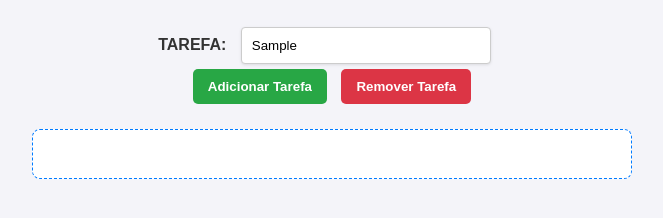
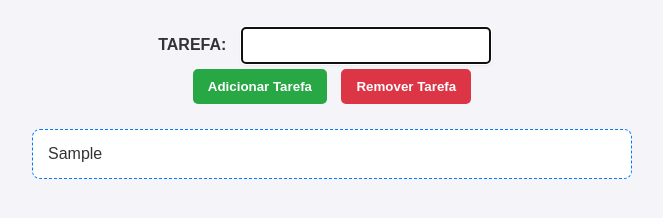
Before and after one commit to Um-dia-de-GP/Um-dia-de-GP2, a plain HTML site: page src/pages/Tarefas.html in a window 1280 px wide. Both pictures are taken after typing "Sample" into the empty fields and a click on the button "Adicionar Tarefa". Shown: the part 72-290 px from the top of the page, without its empty margins (308-971 px from the left). Drawn offline with Linux system fonts and the light colour scheme.

Commit message:
5- adicionando o JavaScript do Tarefas.html

```diff
--- a/src/js/script.js
+++ b/src/js/script.js
@@ -0,0 +1,37 @@
+let tarefas = [];
+
+//valida o preenchimento da tarefa caso nao tenha nada
+function validaCampo() {
+  let valida = false;
+  if (document.getElementById('task').value == '') valida = true;
+  return valida;
+}
+
+//funcao que adiciona a tarefa
+function adcionaTarefa() {
+  let linhas = document.getElementById('task');
+  if (validaCampo()) {
+    alert('Preencha a tarefa!');
+  } else {
+    tarefas.push(linhas.value);
+    console.log(tarefas);
+    linhas.value = '';
+    listarTarefas();
+  }
+  document.getElementById('task').focus();
+}
+
+//funcao que mostra a lista de tarefas
+
+function listarTarefas() {
+  let valor = '';
+  for (let i = 0; i < tarefas.length; i++) {
+    valor += tarefas[i] + '<br/>';
+  }
+  document.getElementById('lista').innerHTML = valor;
+}
+
+function removeTarefa() {
+  tarefas.pop();
+  listarTarefas();
+}
--- a/src/pages/Tarefas.html
+++ b/src/pages/Tarefas.html
@@ -23,7 +23,7 @@
 
 
 
-  <script src="./src/js/script.js"></script>
+  <script src="/src/js/script.js"></script>
 </body>
 
 </html>
```
